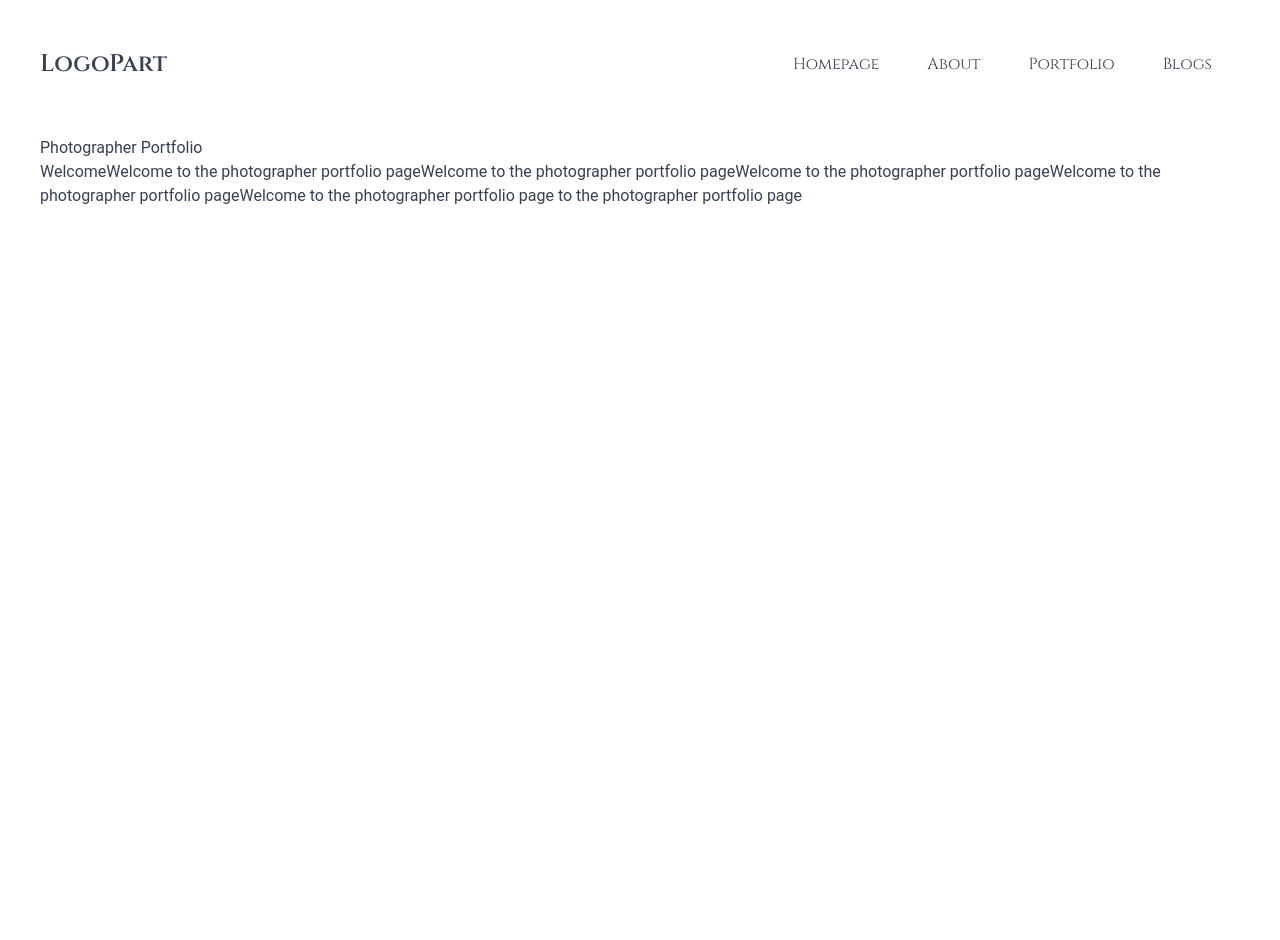
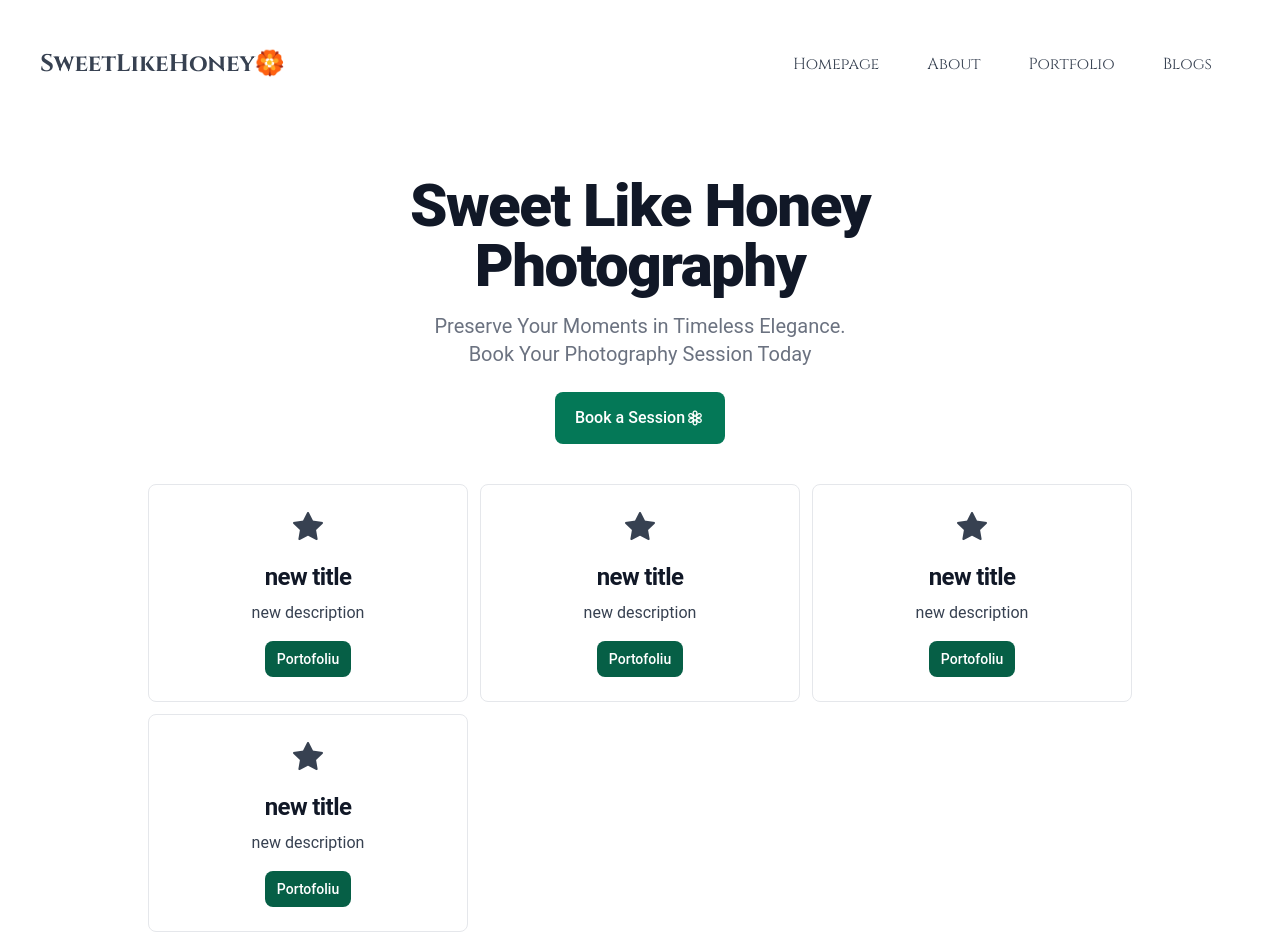
Before and after one commit to CCotuna/SweetLikeHoney, a Nuxt app in the folder photographer_portfolio/: page / in a window 1280 px wide. Before the commit the page ends 800 px from the top, so only its background shows below. Built offline with nearby package versions, Linux system fonts and the light colour scheme.

Commit message:
Worked on homepage - importing firebase

```diff
--- /dev/null
+++ b/photographer_portfolio/components/herosection.vue
@@ -0,0 +1,16 @@
+<script setup></script>
+<template>
+    <div class="flex flex-col items-center text-center mt-10">
+        <h1
+            class="mb-4 text-4xl font-extrabold leading-none tracking-tight text-gray-900 md:text-5xl lg:text-6xl dark:text-white">
+            Sweet Like Honey <br> Photography </h1>
+        <p class="mb-6 text-lg font-normal text-gray-500 lg:text-xl sm:px-16 xl:px-48 dark:text-gray-400">
+            Preserve Your Moments in Timeless Elegance. <br> Book Your Photography Session Today</p>
+        <a href="#"
+            class="inline-flex items-center justify-center px-5 py-3 text-base font-medium text-center text-white bg-emerald-700 rounded-lg hover:bg-emerald-800 focus:ring-4 focus:ring-emerald-300 dark:focus:ring-emerald-900">
+            <span>Book a Session</span>
+            <i class="bi bi-flower3 text-xl "></i>
+        </a>
+    </div>
+</template>
+<style scoped></style>
--- a/photographer_portfolio/components/navbar.vue
+++ b/photographer_portfolio/components/navbar.vue
@@ -1,16 +1,16 @@
 <template>
     <nav class="px-4 sm:px-6 lg:px-8">
-        <div class="flex space-x-4 sm:space-x-6 lg:space-x-10 font-cinzel">
-            <div class="hidden sm:block">
+        <div class="flex space-x-4 sm:space-x-6 lg:space-x-10 font-cinzel text-base">
+            <div class="hidden sm:block hover:text-emerald-600">
                 <NuxtLink to="/" class="link">Homepage</NuxtLink>
             </div>
-            <div class="hidden sm:block">
+            <div class="hidden sm:block hover:text-emerald-600">
                 <NuxtLink to="/about" class="link">About</NuxtLink>
             </div>
-            <div class="hidden sm:block">
+            <div class="hidden sm:block hover:text-emerald-600">
                 <NuxtLink to="/portfolio" class="link">Portfolio</NuxtLink>
             </div>
-            <div class="hidden sm:block">
+            <div class="hidden sm:block hover:text-emerald-600">
                 <NuxtLink to="/blog" class="link">Blogs</NuxtLink>
             </div>
             <div class="sm:hidden">
--- /dev/null
+++ b/photographer_portfolio/components/servicecard.vue
@@ -0,0 +1,23 @@
+<script setup></script>
+<template>
+    <div class="min-w-64 md:min-w-80 p-6 bg-white border border-gray-200 rounded-lg shadow-custom-card">
+        <div class="flex items-center justify-center">
+            <!-- <i :class="'bi bi' + service.icon + ' text-3xl rotate-center'"></i> -->
+            <i class="'bi bi-star-fill text-3xl rotate-center'"></i>
+        </div>
+        <NuxtLink to="/about" class="block text-center mt-4">
+            <h5 class="custom-font-cinzel-regular mb-2 text-2xl font-bold tracking-tight text-gray-900 fade-in-fwd">
+                new title
+            </h5>
+        </NuxtLink>
+        <p class="custom-font-old-standard-regular mb-3 font-normal text-gray-700 dark:text-gray-400 text-center">
+            new description
+        </p>
+        <div class="flex items-center justify-center mt-4">
+            <NuxtLink to="/portfolio"
+                class="inline-flex items-center px-3 py-2 text-sm font-medium text-center text-white bg-emerald-800 rounded-lg hover:bg-white focus:ring-4 focus:outline-none focus:ring-emerald-300 dark:bg-emerald-800 dark:hover:bg-emerald-800 dark:focus:ring-emerald-800">
+                Portofoliu</NuxtLink>
+        </div>
+    </div>
+</template>
+<style scoped></style>
--- a/photographer_portfolio/layouts/default.vue
+++ b/photographer_portfolio/layouts/default.vue
@@ -1,3 +1,25 @@
+<template>
+    <div class="container mx-auto px-4 sm:px-6 lg:px-8">
+        <header class="flex justify-between items-center mt-5 sm:mt-8 lg:mt-10">
+            <div class="flex items-center space-x-4 sm:space-x-6 lg:space-x-10">
+                <NuxtLink to="/"
+                    class="font-cinzel text-lg sm:text-xl lg:text-2xl font-bold p-2 hover:text-emerald-600">
+                    SweetLikeHoney🏵️
+                </NuxtLink>
+            </div>
+            <div>
+                <Navbar />
+            </div>
+        </header>
+        <div v-if="showMobileMenu" class="mt-4 space-y-2">
+            <Navbar />
+        </div>
+        <main class="p-2 mt-6 sm:mt-8 lg:mt-10">
+            <slot />
+        </main>
+    </div>
+</template>
+
 <script setup>
 useHead({
     title: 'About',
@@ -16,28 +38,6 @@ useHead({
 const showMobileMenu = ref(false);
 </script>
 
-<template>
-    <div class="container mx-auto px-4 sm:px-6 lg:px-8">
-        <header class="flex justify-between items-center mt-5 sm:mt-8 lg:mt-10">
-            <div class="flex items-center space-x-4 sm:space-x-6 lg:space-x-10">
-                <NuxtLink to="/" class="font-cinzel text-lg sm:text-xl lg:text-2xl font-semibold p-2 hover:bg-gray-200">
-                    LogoPart
-                </NuxtLink>
-            </div>
-            <div>
-                <Navbar />
-            </div>
-
-        </header>
-        <div v-if="showMobileMenu" class="mt-4 space-y-2">
-            <Navbar />
-        </div>
-        <main class="p-2 mt-6 sm:mt-8 lg:mt-10">
-            <slot />
-        </main>
-    </div>
-</template>
-
 <style>
 body {
     font-family: 'Roboto';
@@ -48,6 +48,6 @@ body {
 }
 
 body {
-    @apply bg-white dark:bg-gray-900 text-gray-700 dark:text-gray-300
+    @apply bg-white dark:bg-emerald-900 text-gray-700 dark:text-white
 }
 </style>
--- a/photographer_portfolio/pages/about.vue
+++ b/photographer_portfolio/pages/about.vue
@@ -1,8 +1,7 @@
-<script setup></script>
 <template>
     <div>
         Another page
-
     </div>
 </template>
+<script setup></script>
 <style scoped></style>
--- a/photographer_portfolio/pages/blog/index.vue
+++ b/photographer_portfolio/pages/blog/index.vue
@@ -1,7 +1,7 @@
-<script setup></script>
 <template>
     <div>
         blog page
     </div>
 </template>
+<script setup></script>
 <style scoped></style>
--- a/photographer_portfolio/pages/index.vue
+++ b/photographer_portfolio/pages/index.vue
@@ -1,10 +1,11 @@
-<script setup></script>
 <template>
-    <div>
-        <h1>Photographer Portfolio</h1>
-        <p>WelcomeWelcome to the photographer portfolio pageWelcome to the photographer portfolio pageWelcome to the
-            photographer portfolio pageWelcome to the photographer portfolio pageWelcome to the photographer portfolio
-            page to the photographer portfolio page</p>
+    <div class="flex flex-col items-center">
+        <Herosection />
+        <div
+            class="mt-10 p-5 md:p-0 grid grid-cols-1 sm:grid-cols-2 md:grid-cols-2 xl:grid-cols-3 2xl:grid-cols-4 gap-3 items-start ">
+            <Servicecard v-for="i in 4" />
+        </div>
     </div>
 </template>
+<script setup></script>
 <style scoped></style>
--- a/photographer_portfolio/pages/portfolio/index.vue
+++ b/photographer_portfolio/pages/portfolio/index.vue
@@ -1,7 +1,7 @@
-<script setup></script>
 <template>
     <div>
         portfolio page
     </div>
 </template>
+<script setup></script>
 <style scoped></style>
```
